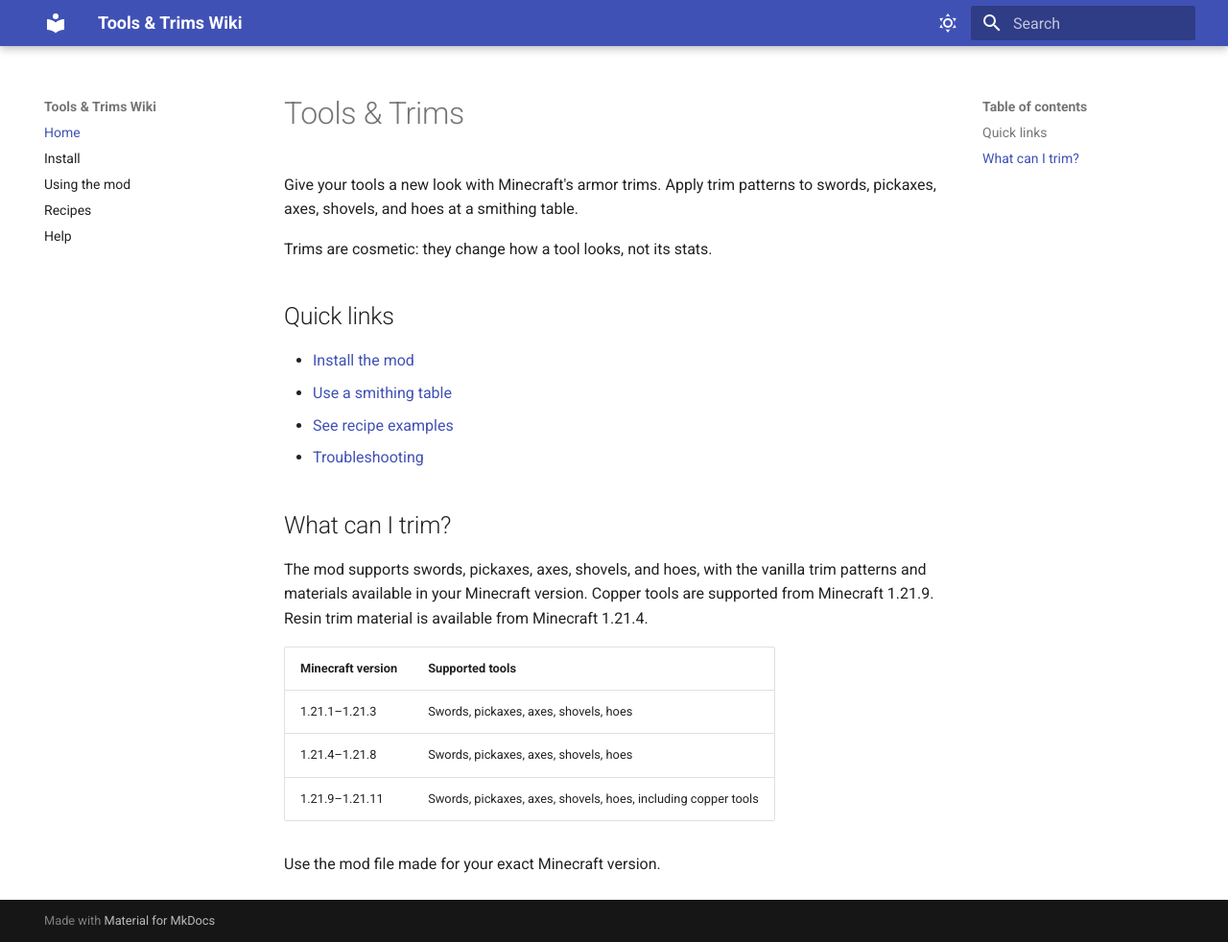
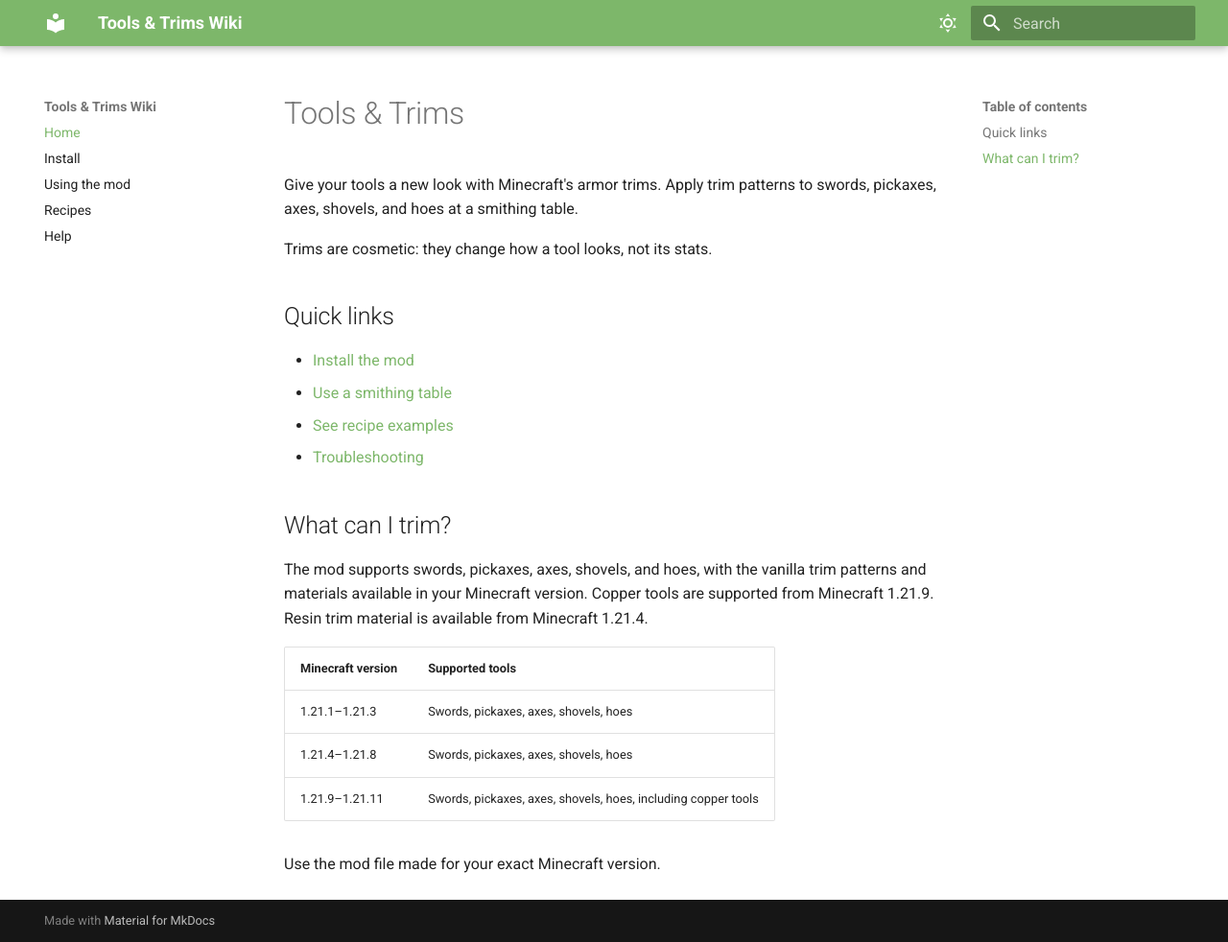
Before and after one commit to nexi449/ToolsAndTrims, an MkDocs documentation site: the page built from docs/index.md, in a window 1280 px wide and 982 px high. Shown: the whole window at 96% size. Built offline with MkDocs 1.6.1 and Material for MkDocs 9.7.7, drawn with Linux system fonts in a browser that asks for light colours.

Commit message:
Update Wiki

```diff
--- /dev/null
+++ b/docs/stylesheets/extra.css
@@ -0,0 +1,13 @@
+:root {
+  --md-primary-fg-color: #7db76a;
+  --md-primary-fg-color--light: #9acb89;
+  --md-primary-fg-color--dark: #639252;
+  --md-accent-fg-color: #7db76a;
+}
+
+[data-md-color-scheme="slate"] {
+  --md-primary-fg-color: #7db76a;
+  --md-primary-fg-color--light: #9acb89;
+  --md-primary-fg-color--dark: #639252;
+  --md-accent-fg-color: #7db76a;
+}
--- a/mkdocs.yml
+++ b/mkdocs.yml
@@ -8,15 +8,15 @@ theme:
   palette:
     - media: "(prefers-color-scheme: light)"
       scheme: default
-      primary: indigo
-      accent: deep purple
+      primary: custom
+      accent: custom
       toggle:
         icon: material/weather-sunny
         name: Switch to dark mode
     - media: "(prefers-color-scheme: dark)"
       scheme: slate
-      primary: indigo
-      accent: deep purple
+      primary: custom
+      accent: custom
       toggle:
         icon: material/weather-night
         name: Switch to light mode
@@ -37,3 +37,6 @@ markdown_extensions:
   - attr_list
   - toc:
       permalink: true
+
+extra_css:
+  - stylesheets/extra.css
```
Also changed, not shown: 1 other file.
